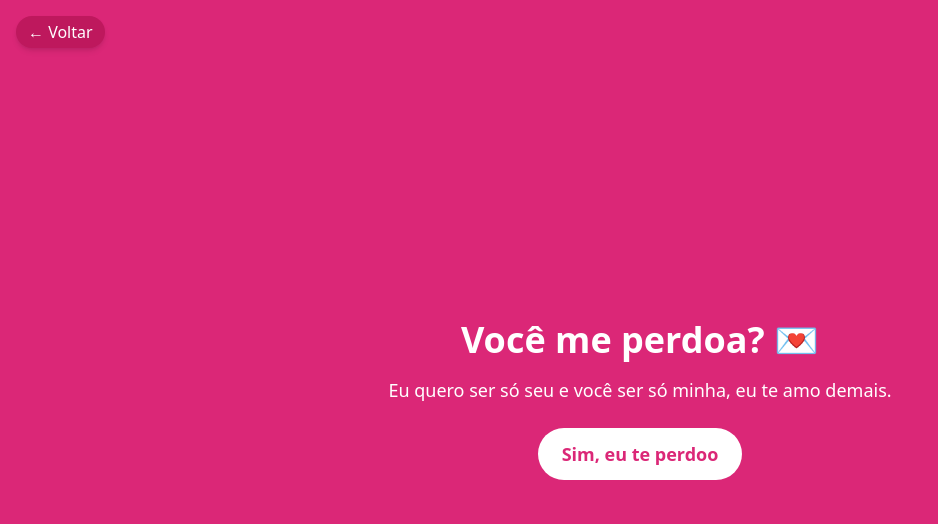
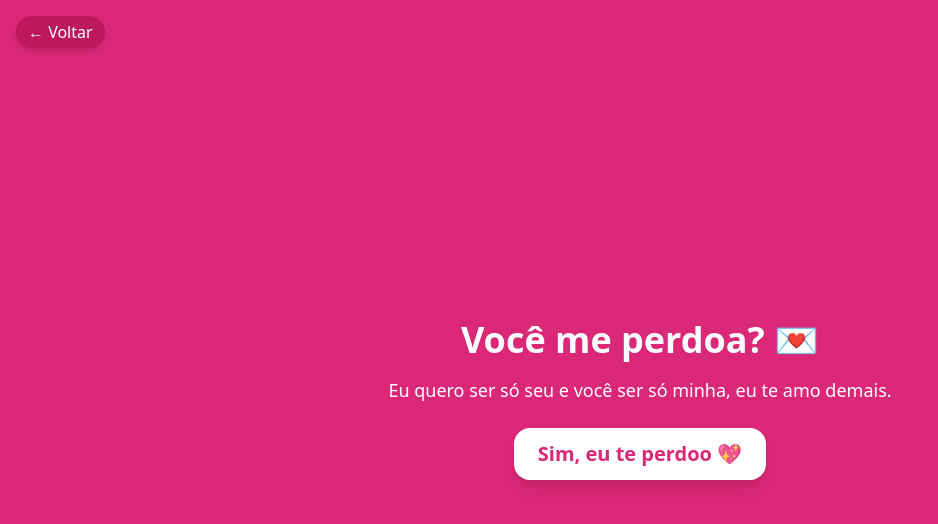
Before and after one commit to joaopedroplinta/desculpa-amor, a React (Vite) app: page /final in a window 1280 px wide. Shown: the top 524 px of the page, without its empty margins (0-938 px from the left). Built offline with nearby package versions, Linux system fonts and the light colour scheme.

Commit message:
removing unused imports

```diff
--- a/src/components/FloatingHearts.tsx
+++ b/src/components/FloatingHearts.tsx
@@ -1,3 +1,5 @@
+import { useEffect, useState } from 'react';
+
 const FloatingHearts = () => {
   const [hearts, setHearts] = useState<{ id: number; left: string; duration: number; size: number }[]>([]);
 
--- a/src/components/ForgiveButton.tsx
+++ b/src/components/ForgiveButton.tsx
@@ -1,22 +1,43 @@
 import { useState } from 'react';
+import Confetti from 'react-confetti';
+import { useWindowSize } from 'react-use';
 
 export default function ForgiveButton() {
-  const [clicked, setClicked] = useState(false);
+  const [showConfetti, setShowConfetti] = useState(false);
+  const [setShowMessage] = useState(false);
+  const { width, height } = useWindowSize();
 
   const handleClick = () => {
-    setClicked(true);
+    setShowConfetti(true);
+    setShowMessage(true);
+
+    setTimeout(() => {
+      setShowConfetti(false);
+    }, 5000);
   };
 
   return (
-    <button
-      onClick={handleClick}
-      className={`px-6 py-3 rounded-full text-lg font-semibold transition-all duration-500 ${
-        clicked
-          ? 'bg-green-500 scale-110 shadow-lg'
-          : 'bg-white text-pink-600 hover:bg-pink-100'
-      }`}
-    >
-      {clicked ? 'Obrigada por me perdoar ❤️' : 'Sim, eu te perdoo'}
-    </button>
+    <>
+      {showConfetti && (
+        <Confetti
+          width={width}
+          height={height}
+          numberOfPieces={200}
+          recycle={false}
+          className="z-50 fixed top-0 left-0"
+        />
+      )}
+
+      <div className="flex flex-col items-center z-10">
+        <button
+          onClick={handleClick}
+          className="bg-white hover:bg-pink-100 text-pink-600 font-bold py-3 px-6 rounded-2xl shadow-lg transition-all text-xl"
+        >
+          Sim, eu te perdoo 💖
+        </button>
+
+
+      </div>
+    </>
   );
 }
```
